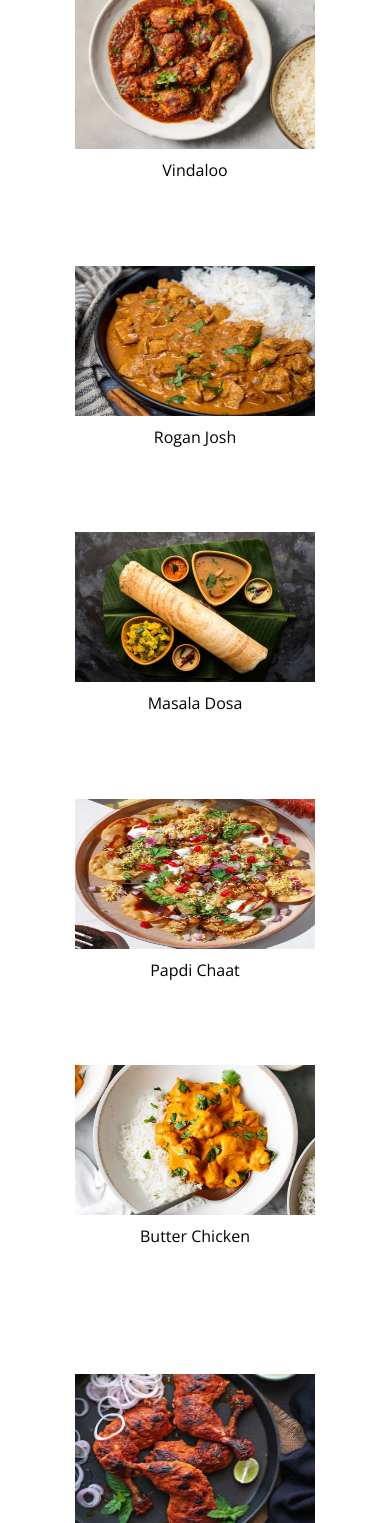
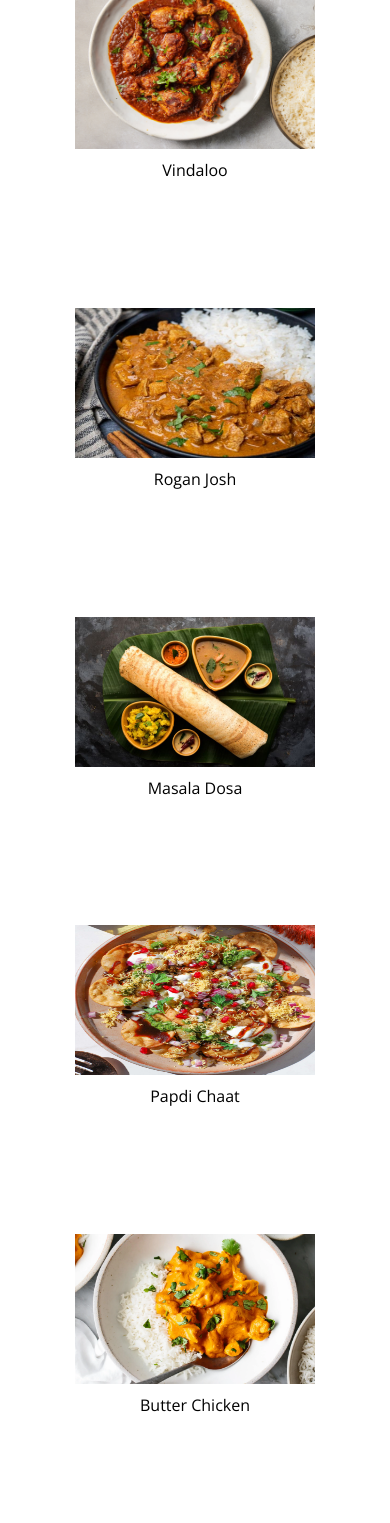
Before and after one commit to KishanSoekhoe/indian-chillies, a PHP site: page /gallerij.php in a window 390 px wide. Shown: the part 269-1792 px from the top of the page. Run offline with PHP 8.4, Linux system fonts and the light colour scheme.

Commit message:
heb mobile responsive gemaakt en paar bugs weggehaald van andere websites

```diff
--- a/Css/styl.css
+++ b/Css/styl.css
@@ -278,7 +278,7 @@ iframe{
 
 @media screen and (max-width: 768px) {
     .Images_food {
-        display: inline;
+        grid-template-columns: 1fr;
     }
     @media screen and (max-width: 768px) {
         .tekst {
--- a/header.php
+++ b/header.php
@@ -30,6 +30,7 @@
                 <ul>
                     <li><a class="mobile_a" href="index.php">Home</a></li>
                     <li><a class="mobile_a" href="Our menu.php">Our menu</a></li>
+                    <li><a class="mobile_a" href="3gangenmenu.php">3 gangen menu</a></li>
                     <li><a class="mobile_a" href="about.php">About us</a></li>
                     <li><a class="mobile_a" href="gallerij.php">Gallery</a></li>
                     <li><a class="mobile_a" href="reserveringformulier.php">Reserveren</a></li>
```
